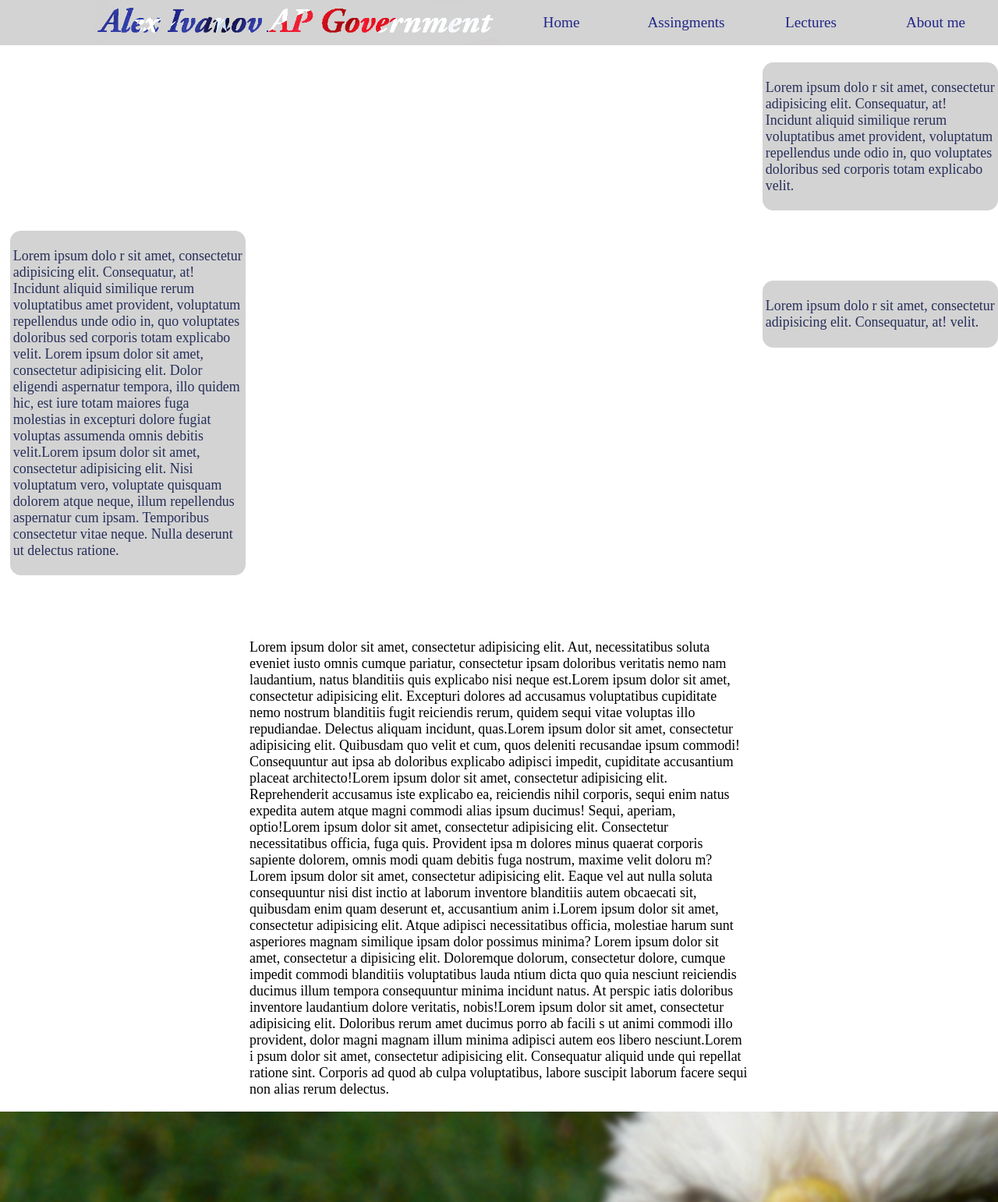
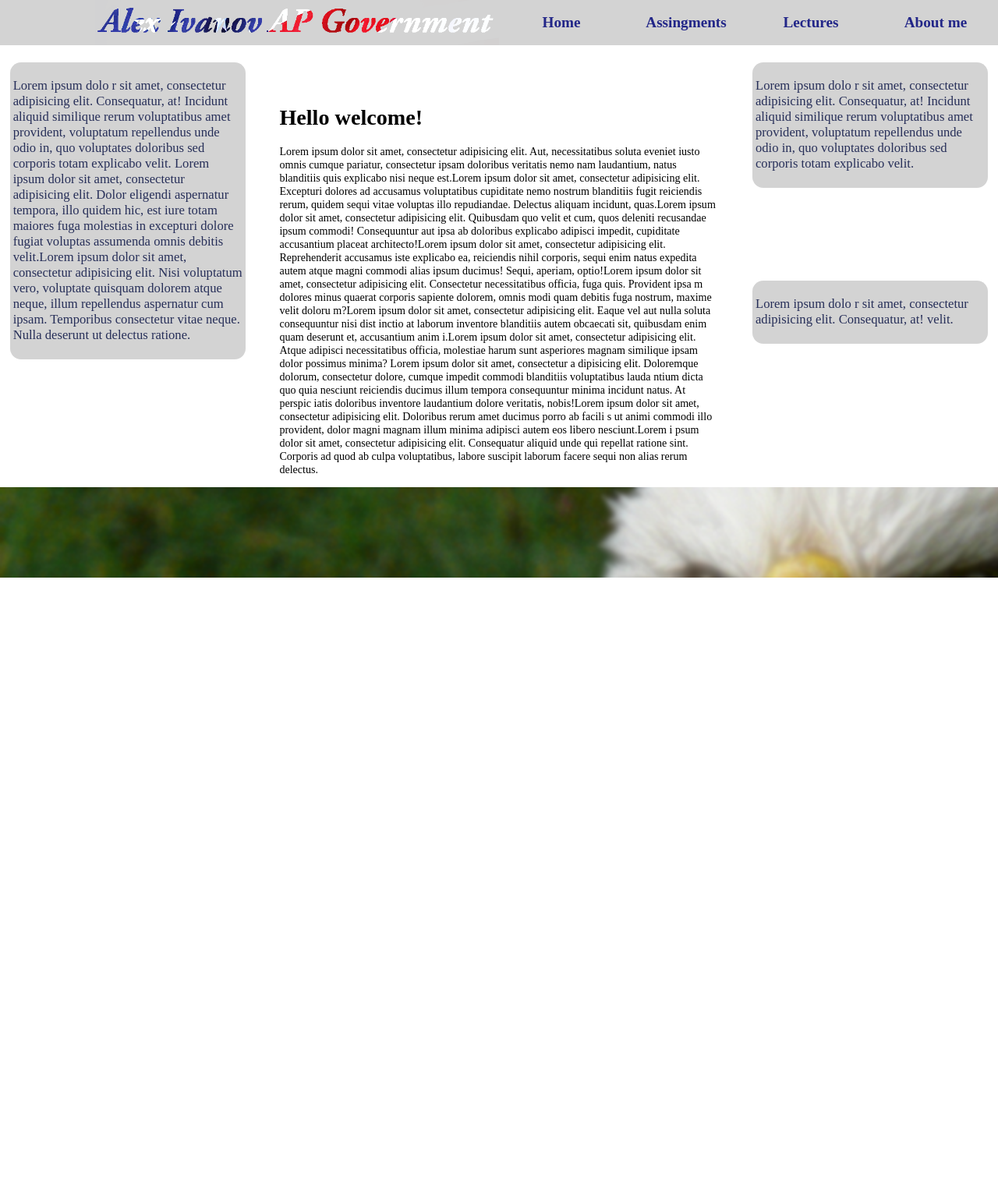
Before and after one commit to felipeMarprates/ClientWebSite, a PHP site: page /test.html in a window 1280 px wide. Shown: the whole page at 78% size. After the commit the page ends 741 px from the top, so only its background shows below. Run offline with PHP 8.4, Linux system fonts and the light colour scheme; some web fonts are replaced.

Commit message:
used fixed postion solved

```diff
--- a/WebSite/layout.css
+++ b/WebSite/layout.css
@@ -9,9 +9,9 @@ border: 0;
 }
 
 p{
-  font-size: 1.4vw;
+
   font-family: adobe-garamond-pro, serif;
-  font-weight: 300;
+  font-weight: 400;
   font-style: normal ;
 }
 div{
@@ -39,7 +39,7 @@ li{
 }
 a {
   position: relative;
-  font-family: adobe-garamond-pro, serif;         //
+  font-family: adobe-garamond-pro, serif;
   font-weight: 700;
   font-style: normal;
   font-size: 1.5vw;
@@ -111,6 +111,9 @@ a:hover::before, a:hover::after {
 .backlightgrey{
   background-color: 	#D3D3D3;
 }
+.background{
+  z-index: -3;
+}
 
 
 
@@ -164,6 +167,10 @@ a:hover::before, a:hover::after {
 }
 
 /*-----------Padding--------------------*/
+
+.pading-top-minus-50{
+  padding-top: -50%;
+}
 .padding-top-5{
   padding-top: 7.5%;
 }
@@ -174,16 +181,19 @@ a:hover::before, a:hover::after {
   padding-bottom: 10%;
 }
 .padding-top-10{
-  padding-top: 5%;
+  padding-top: 10%;
 }
-.padding-right-10{
-  padding-right: 10%;
+.padding-top-12{
+  padding-top: 15%;
+}
+.padding-right-5{
+  padding-right: 5%;
 }
 .padding-right-25{
-  padding-right: 25%;
+  padding-right: 28%;
 }
 .padding-left-25{
-  padding-left: 25%;
+  padding-left: 28%;
 }
 .padding-10{
   padding: 10%;
@@ -202,8 +212,7 @@ max-height: 2vw;
 }
 /*-----------FixedPannels------------------------------------*/
 .side-left , .side-right1, .side-right2{
-  position: sticky;
-  position: -webkit-sticky;
+  font-size: 1.3vw;
   width: 23%;
   border-radius:  1.1vw;
   background-color: #D3D3D3;
@@ -212,13 +221,19 @@ max-height: 2vw;
 }
 .side-left , .side-right1{
     top: 10%;
+
 }
 .side-right2{
   top: 45%;
+
 }
 .side-left{
+  position: fixed;
   left: 1%;
+margin: 0;
+z-index: -1;
 }
 .side-right1 , .side-right2{
-  left: 99%;
+  position: fixed;
+  right: 1%;
 }
--- a/WebSite/test.html
+++ b/WebSite/test.html
@@ -3,11 +3,6 @@
   <head>
     <link rel="stylesheet" href="layout.css">
     <link rel="stylesheet" href="https://use.typekit.net/imo7ykw.css">
-
-
-
-
-
     <meta charset="utf-8">
     <title></title>
   </head>
@@ -75,8 +70,9 @@
 
 
 </div>
-
-<p class="padding-right-25 padding-left-25 padding-top-10"> Lorem ipsum dolor sit amet,
+<div class="padding-right-25 padding-left-25 padding-top-5 background" style="font-size:1.1vw;">
+  <h1> Hello welcome!</h1>
+  <p class=""> Lorem ipsum dolor sit amet,
     consectetur adipisicing elit. Aut, necessitatibus soluta eveniet iusto omnis cumque
     pariatur, consectetur ipsam doloribus veritatis nemo nam laudantium, natus blanditiis
     quis explicabo nisi neque est.Lorem ipsum dolor sit amet, consectetur adipisicing elit.
@@ -101,6 +97,8 @@
       s ut animi commodi illo provident, dolor magni magnam illum minima adipisci autem eos libero nesciunt.Lorem i
       psum dolor sit amet, consectetur adipisicing elit. Consequatur aliquid unde qui repellat ratione sint. Corporis
       ad quod ab culpa voluptatibus, labore suscipit laborum facere sequi non alias rerum delectus.</p>
+</div>
+
 
 
 
```
Also changed, not shown: WebSite/content/js.js (added). Lines whose indentation alone changed are shown as unchanged.
